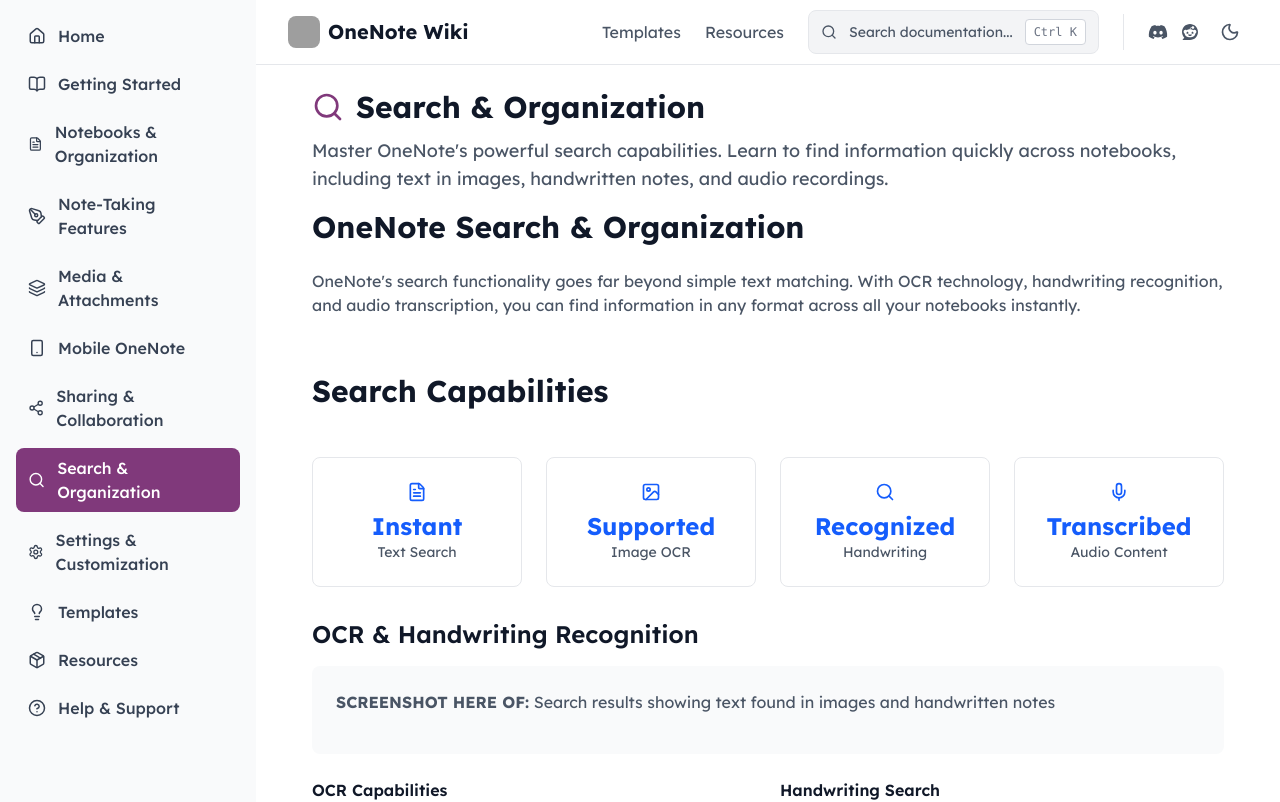
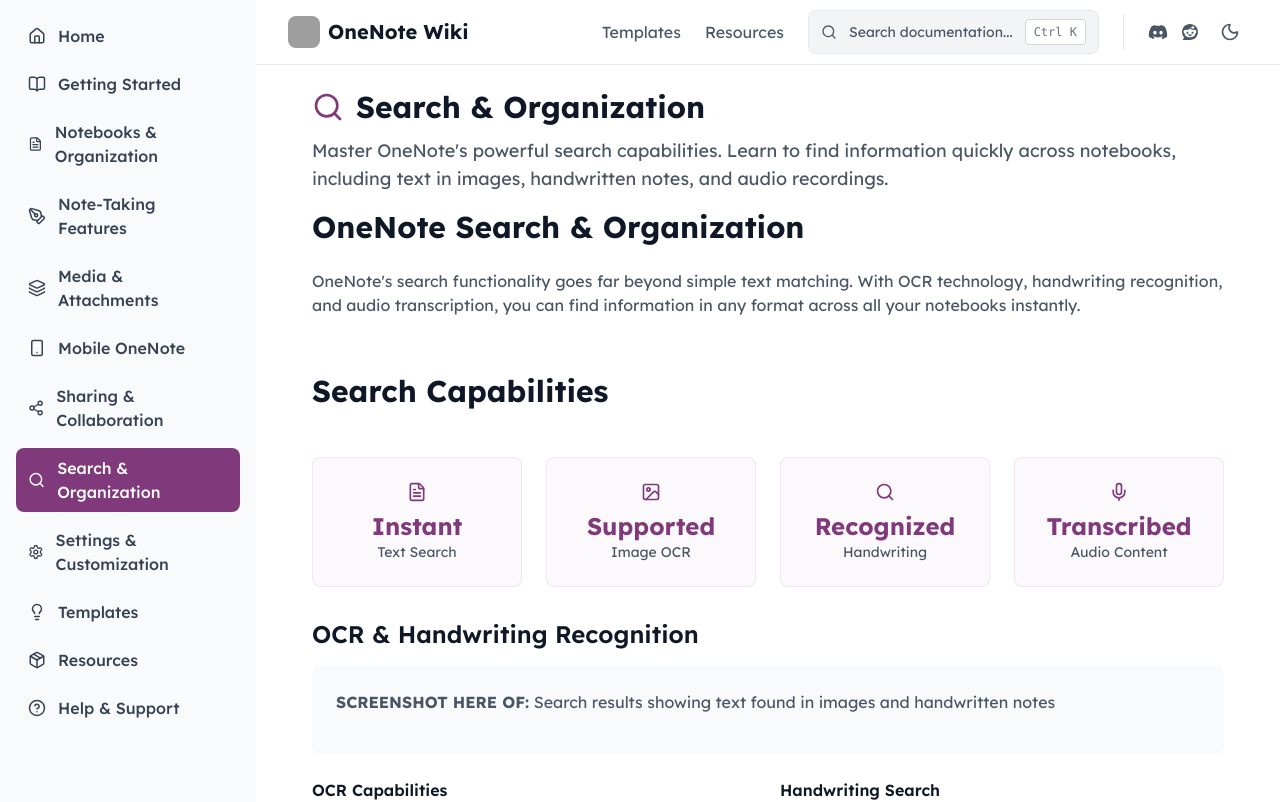
Before and after one commit to DudeThatsErin/OneNoteWiki, a Next.js app: page /search in a window 1280 px wide. Shown: the top 802 px of the page. Built offline with nearby package versions, Linux system fonts and the light colour scheme; grey boxes are pictures that could not be loaded.

Commit message:
QuickStats: default card color changed from blue/gray to purple
Matches the same purple treatment already applied to FeatureList, fixing
every page that uses QuickStats (Search Capabilities, homepage, FAQ,
templates, features, sharing, etc.).

```diff
--- a/src/components/QuickStats/QuickStats.tsx
+++ b/src/components/QuickStats/QuickStats.tsx
@@ -25,14 +25,14 @@
         {stats.map((stat, index) => (
           <div
             key={index}
-            className={`${padding} bg-white dark:bg-gray-800 rounded-lg border border-gray-200 dark:border-gray-700 text-center`}
+            className={`${padding} bg-purple-50/50 dark:bg-purple-950/40 rounded-lg border border-purple-200/50 dark:border-purple-800/50 text-center`}
           >
             {stat.icon && (
-              <div className="flex justify-center mb-2 text-blue-600 dark:text-blue-400">
+              <div className="flex justify-center mb-2 text-purple-600 dark:text-purple-400">
                 {stat.icon}
               </div>
             )}
-            <div className="text-2xl font-bold text-blue-600 dark:text-blue-400">
+            <div className="text-2xl font-bold text-purple-600 dark:text-purple-400">
               {stat.value}
             </div>
             <div className="text-sm text-gray-600 dark:text-gray-300">
```
